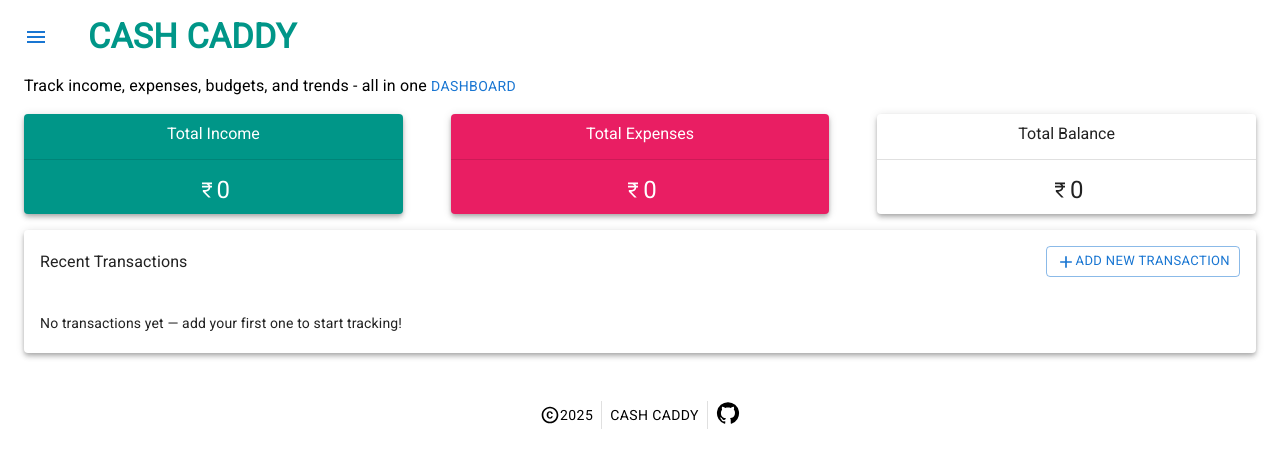
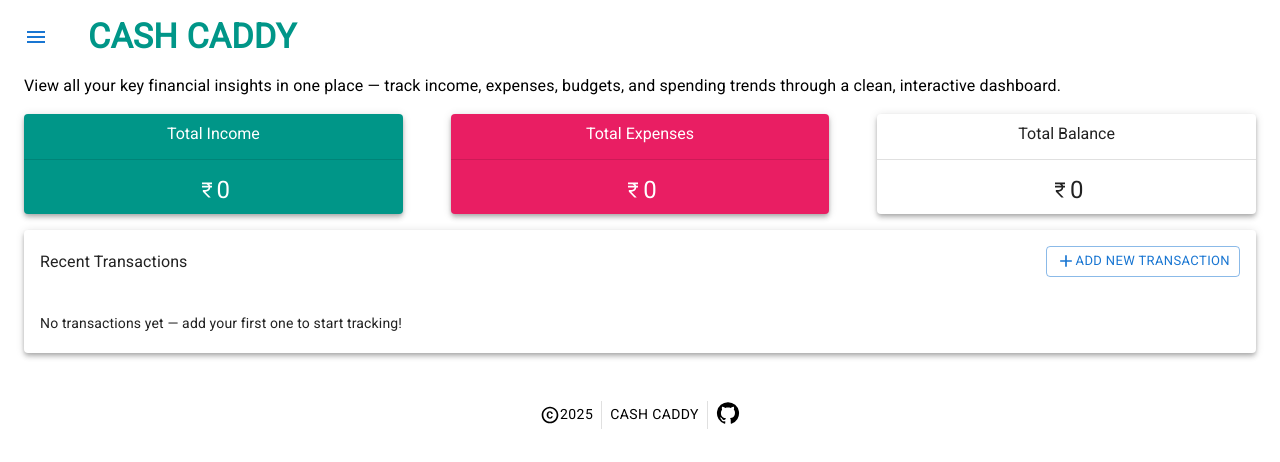
Before and after one commit to vmanidev/cash-caddy, a React (Vite) app: page / in a window 1280 px wide. Shown: the top 462 px of the page. Built offline with nearby package versions, Linux system fonts and the light colour scheme.

Commit message:
feat(ui): add descriptions to Dashboard, Transactions, Settings and Category pages

```diff
--- a/src/pages/Categories.tsx
+++ b/src/pages/Categories.tsx
@@ -104,9 +104,9 @@ function Categories() {
         <Grid size={12}>
           <AppHeader />
         </Grid>
-        <Typography variant="body1">
-          Add, rename, or remove categories to keep your wallet life under
-          control.
+        <Typography variant="body1" className="page-description">
+          Easily create, rename, or delete categories to better organize your
+          spending and budgeting habits.
         </Typography>
         <Grid size={12}>
           <Button variant="outlined" onClick={addNewCategory}>
--- a/src/pages/Dashboard.tsx
+++ b/src/pages/Dashboard.tsx
@@ -10,11 +10,10 @@ function Dashboard() {
       <Grid size={12}>
         <AppHeader />
       </Grid>
-      <Typography variant="body1">
-        Track income, expenses, budgets, and trends - all in one{" "}
-        <Typography variant="button" color="primary">
-          Dashboard
-        </Typography>
+      <Typography variant="body1" className="page-description">
+        View all your key financial insights in one place — track income,
+        expenses, budgets, and spending trends through a clean, interactive
+        dashboard.
       </Typography>
       <Grid size={12}>
         <Overview />
--- a/src/pages/Settings.tsx
+++ b/src/pages/Settings.tsx
@@ -8,7 +8,10 @@ function Settings() {
       <Grid size={12}>
         <AppHeader />
       </Grid>
-      <Typography variant="body1">Settings</Typography>
+      <Typography variant="body1" className="page-description">
+        Personalize the app to fit your needs — adjust preferences, manage data
+        options, and explore customization features.
+      </Typography>
       <Grid size={12}>Settings Page</Grid>
       <Grid size={12}>
         <AppFooter />
--- a/src/pages/Transactions.tsx
+++ b/src/pages/Transactions.tsx
@@ -9,8 +9,9 @@ function Transactions() {
       <Grid size={12}>
         <AppHeader />
       </Grid>
-      <Typography variant="body1">
-        Log new transactions, make quick edits, or clean up old ones.
+      <Typography variant="body1" className="page-description">
+        Add new transactions, quickly edit existing ones, or manage past records
+        to keep your data accurate and organized.
       </Typography>
       <Grid size={12}>
         <TransactionTable tableTitle="Transactions" />
```
